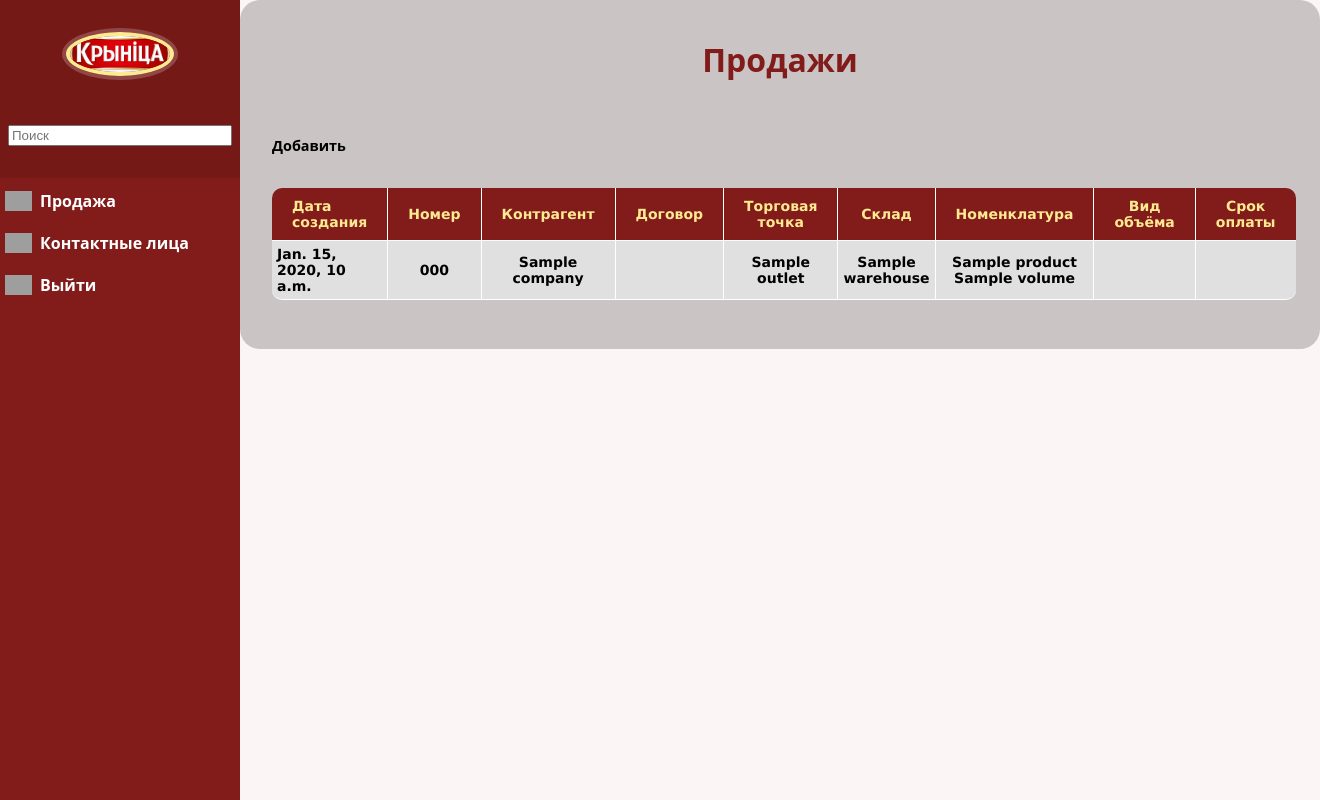
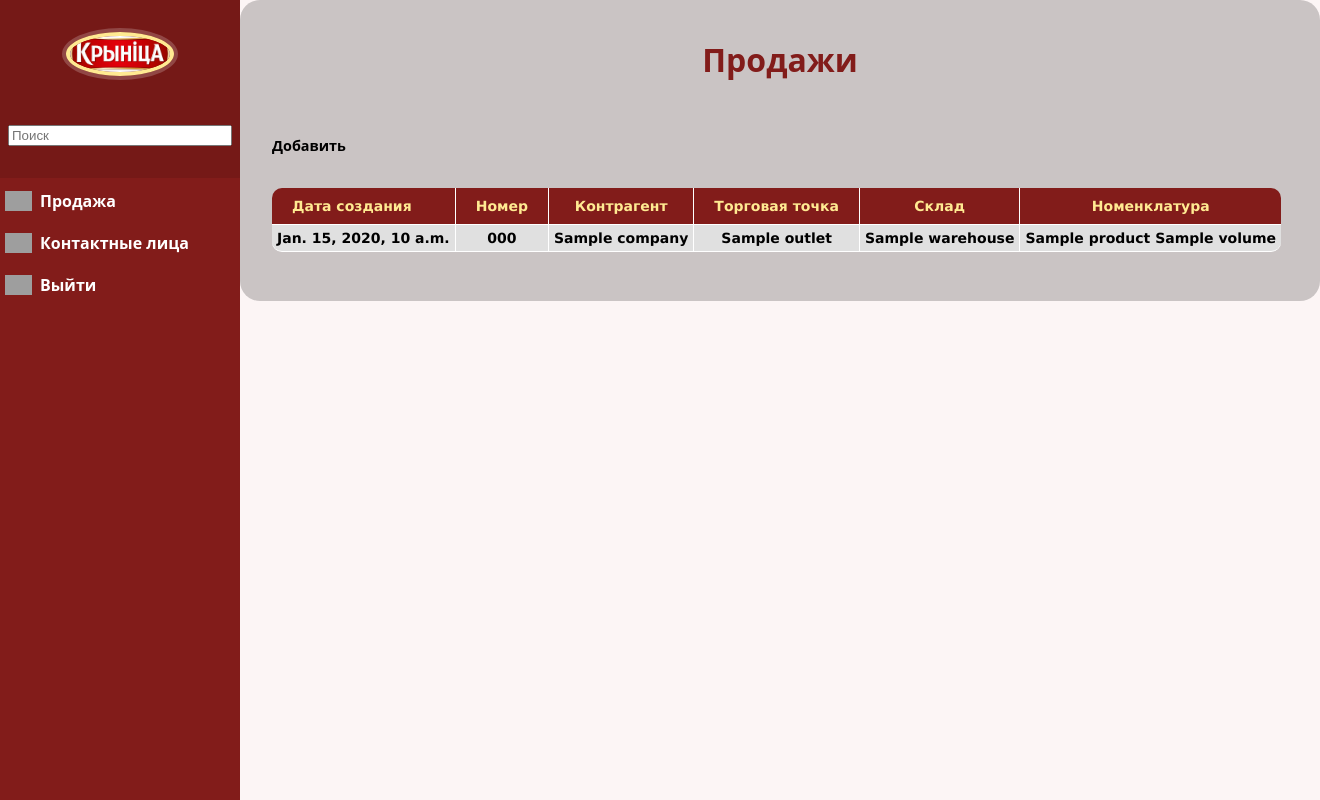
Before and after one commit to MaxGvozd/Krinitsa_crm, a Django app: page /sale/ in a window 1320 px wide. Run offline with Django 3.2, Linux system fonts and the light colour scheme; tables that the repository leaves empty hold one stand-in row (values such as "Sample post"); grey boxes are pictures that could not be loaded.

Commit message:
forms, views, html files

```diff
--- a/companies/views.py
+++ b/companies/views.py
@@ -9,7 +9,7 @@ from django.views.decorators.http import require_GET
 @require_GET
 def accounts(request):
     query = request.GET.get("q", "")
-    accounts_list = Bank_account.objects.filter(Q(bank__icontains=query))
+    accounts_list = Bank_account.objects.filter(Q(number__icontains=query))
     return render(request, 'accounts_list.html', context={
         "accounts_list": accounts_list
     })
--- a/events/templates/sale_list.html
+++ b/events/templates/sale_list.html
@@ -17,24 +17,24 @@
                 <th>Дата создания</th>
                 <th>Номер</th>
                 <th>Контрагент</th>
-                <th>Договор</th>
+                <!--<th>Договор</th>-->
                 <th>Торговая точка</th>
                 <th>Склад</th>
                 <th>Номенклатура</th>
-                <th>Вид объёма</th>
-                <th>Срок оплаты</th>
+                <!--<th>Вид объёма</th>-->
+                <!--<th>Срок оплаты</th>-->
             </tr>
         {% for sale in sale_list %}
             <tr>
                 <td>{{ sale.created_on }}</td>
                 <td>{{ sale.number }}</td>
                 <td>{{ sale.company }}</td>
-                <td>{{ sale.contract }}</td>
+                <!--<td>{{ sale.contract }}</td>-->
                 <td>{{ sale.outlet }}</td>
                 <td>{{ sale.warehouse }}</td>
                 <td>{{ sale.product }}</td>
-                <td>{{ sale.volume }}</td>
-                <td>{{ sale.due_date }}</td>
+                <!--<td>{{ sale.volume }}</td>-->
+                <!--<td>{{ sale.due_date }}</td>-->
             </tr>
         {% endfor %}
         </table>
```
Also changed, not shown: companies/migrations/0001_initial.py, users/migrations/0001_initial.py.
